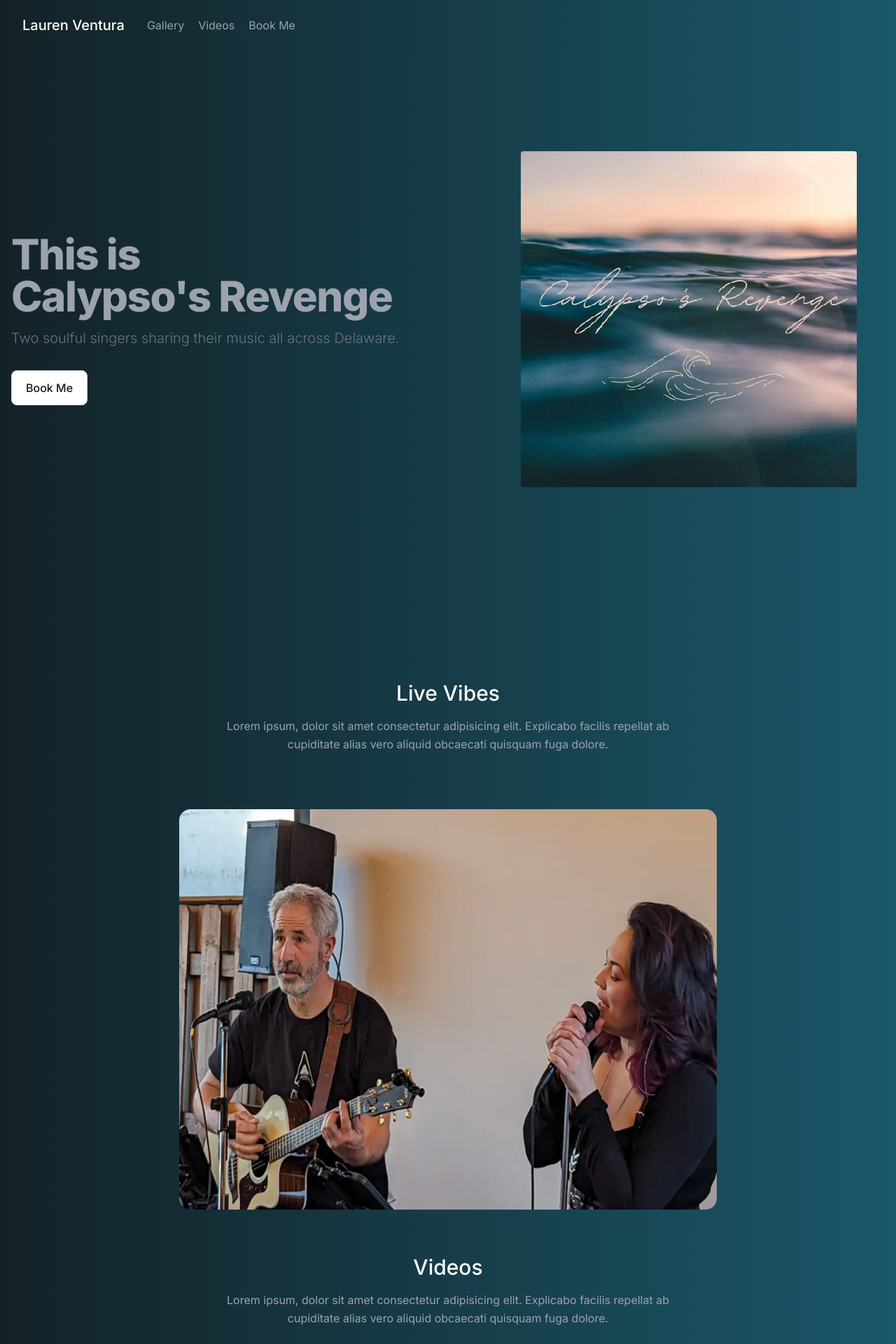
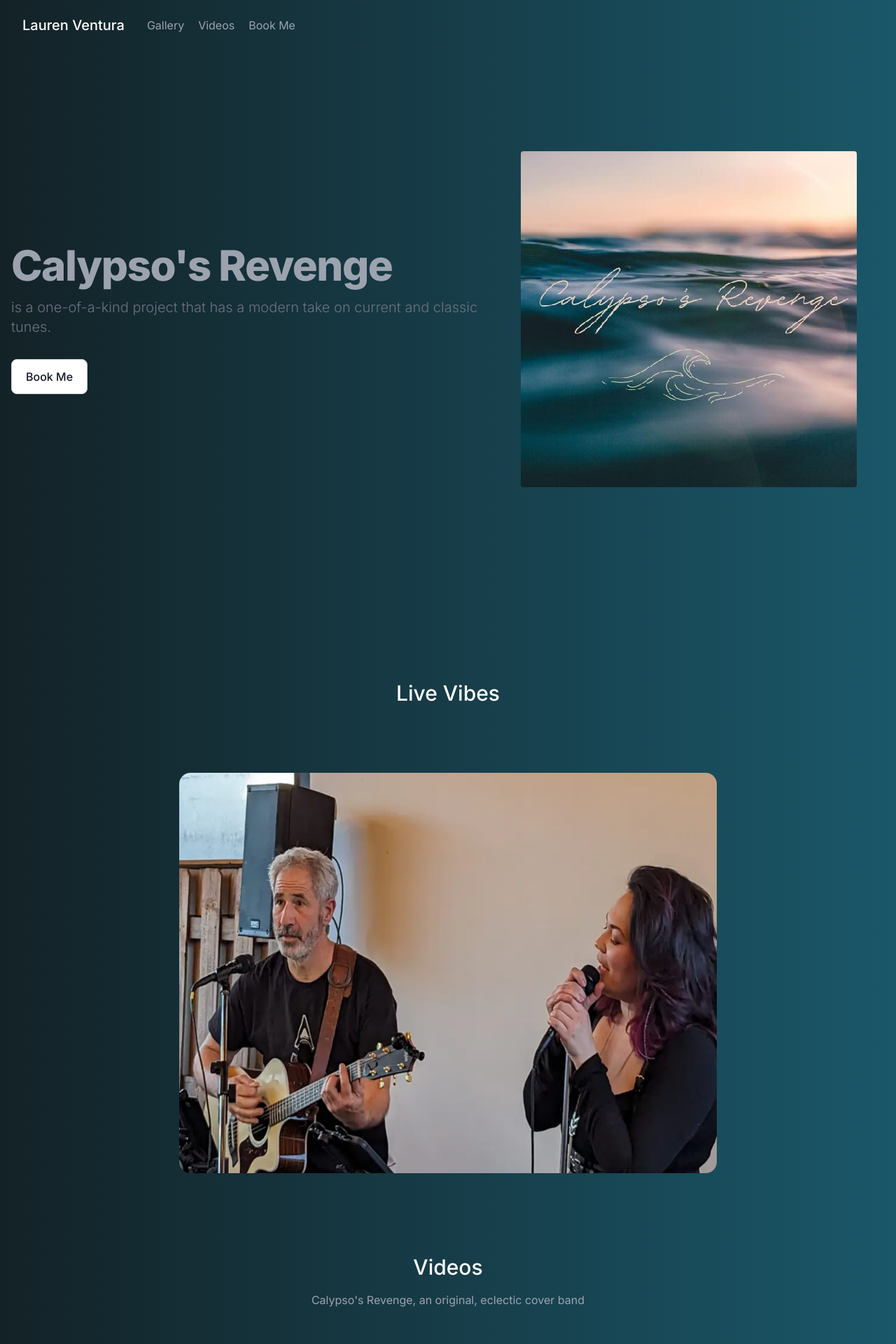
Before and after one commit to danwventura/CalypsosRevenge, a Next.js app in the folder calypsosrevenge/: page / in a window 1280 px wide. Shown: the top 1920 px of the page at 70% size. Built offline with nearby package versions, Linux system fonts and the light colour scheme.

Commit message:
Making edits and updates before hosting site

```diff
--- a/calypsosrevenge/app/about/page.jsx
+++ b/calypsosrevenge/app/about/page.jsx
@@ -6,8 +6,8 @@ export default function About () {
             <section class="bg-gradient-to-r from-calypsoBlue to-calypsoSky mt-20 h-screen">
                 <div class="grid max-w-screen-xl px-4 py-8 mx-auto lg:gap-8 xl:gap-0 lg:py-16 lg:grid-cols-12">
                     <div class="mr-auto place-self-center lg:col-span-7">
-                        <h1 class="max-w-2xl mb-4 text-4xl font-extrabold tracking-tight leading-none md:text-5xl xl:text-6xl dark:text-white">This is <br/>Calypso&#39;s Revenge</h1>
-                        <p class="max-w-2xl mb-6 font-light text-gray-500 lg:mb-8 md:text-lg lg:text-xl text-white-400">Two soulful singers sharing their music all across Delaware.</p>
+                        <h1 class="max-w-2xl mb-4 text-4xl font-extrabold tracking-tight leading-none md:text-5xl xl:text-6xl dark:text-white">Calypso&#39;s Revenge</h1>
+                        <p class="max-w-2xl mb-6 font-light text-gray-500 lg:mb-8 md:text-lg lg:text-xl text-white-400">is a one-of-a-kind project that has a modern take on current and classic tunes.</p>
                         <a href="#booking" class="inline-flex items-center justify-center px-5 py-3 text-base font-medium text-center text-gray-900 border border-gray-300 rounded-lg bg-white hover:bg-transparent hover:text-white focus:ring-4 focus:ring-gray-100 dark:text-white dark:border-gray-700 dark:hover:bg-gray-700 dark:focus:ring-gray-800">
                             Book Me
                         </a>
--- a/calypsosrevenge/app/booking/page.jsx
+++ b/calypsosrevenge/app/booking/page.jsx
@@ -20,7 +20,7 @@ export default function Booking () {
                                     LOCATIONS
                                 </h2>
                                 <p className="text-indigo-400 mt-1">
-                                    Slower Lower
+                                    Delaware
                                 </p>
                             </div>
                         </div>
@@ -32,31 +32,23 @@ export default function Booking () {
                                     EMAIL
                                 </h2>
                                 <a className="text-indigo-400 leading-relaxed text-xl">
-                                    lv@music101.com
+                                    laurenannaventura@gmail.com
                                 </a>
                             </div>
-                            <div className="mb-10">
+                            <div className="mb-10 mt-20">
                                 <h2 className="title-font font-semibold text-white tracking-widest text-xl">
-                                    META
+                                    Facebook
                                 </h2>
-                                <a className="text-indigo-400 leading-relaxed text-xl">
-                                    Link to Meta
+                                <a href="https://www.facebook.com/search/top?q=calypso%E2%80%99s%20revenge" className="text-indigo-400 leading-relaxed text-xl">
+                                    Calypso's Revenge
                                 </a>
                             </div>
-                            <div className="mb-10">
-                                <h2 className="title-font font-semibold text-white tracking-widest text-xl">
-                                    Instagram
-                                </h2>
-                                <a className="text-indigo-400 leading-relaxed text-xl">
-                                    Link to Instagram
-                                </a>
-                            </div>
-                            <div className="mb-10">
+                            <div className="mb-10 mt-20">
                                 <h2 className="title-font font-semibold text-white tracking-widest text-xl">
                                     Youtube
                                 </h2>
-                                <a className="text-indigo-400 leading-relaxed text-xl">
-                                    Link to Youtube
+                                <a href="https://www.youtube.com/@calypsosrevenge" className="text-indigo-400 leading-relaxed text-xl">
+                                    https://www.youtube.com/@calypsosrevenge
                                 </a>
                             </div>
                         </div>
--- a/calypsosrevenge/app/photography/page.jsx
+++ b/calypsosrevenge/app/photography/page.jsx
@@ -29,11 +29,11 @@ export default function Photography () {
                         <h1 className="sm:txt-4xl text-3xl font-medium title-font mb-4 text-white">
                             Live Vibes
                         </h1>
-                        <p className="lg:w-2/3 mx-auto leading-relaxed text-based">
+                        {/* <p className="lg:w-2/3 mx-auto leading-relaxed text-based">
                             Lorem ipsum, dolor sit amet consectetur adipisicing elit. Explicabo
                             facilis repellat ab cupiditate alias vero aliquid obcaecati quisquam
                             fuga dolore.
-                        </p>
+                        </p> */}
                     </div>
                     <div className="max-w-[800px] h-[700px] w-full m-auto py-16 px-4 relative group">
                         <div style={{backgroundImage: `url(${photos[currentIndex].location})`}} className="w-full h-full rounded-2xl bg-center bg-cover duration-500"></div>
--- a/calypsosrevenge/app/videos/page.jsx
+++ b/calypsosrevenge/app/videos/page.jsx
@@ -12,9 +12,7 @@ export default function Videos () {
                             Videos
                         </h1>
                         <p className="lg:w-2/3 mx-auto leading-relaxed text-based">
-                            Lorem ipsum, dolor sit amet consectetur adipisicing elit. Explicabo
-                            facilis repellat ab cupiditate alias vero aliquid obcaecati quisquam
-                            fuga dolore.
+                            Calypso's Revenge, an original, eclectic cover band
                         </p>
                     </div>
                     {/* <div className="flex flex-wrap -m-4"> */}
```
